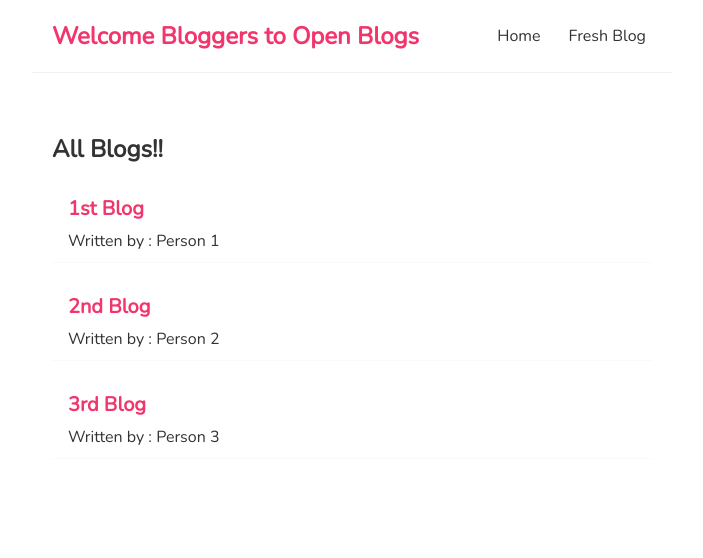
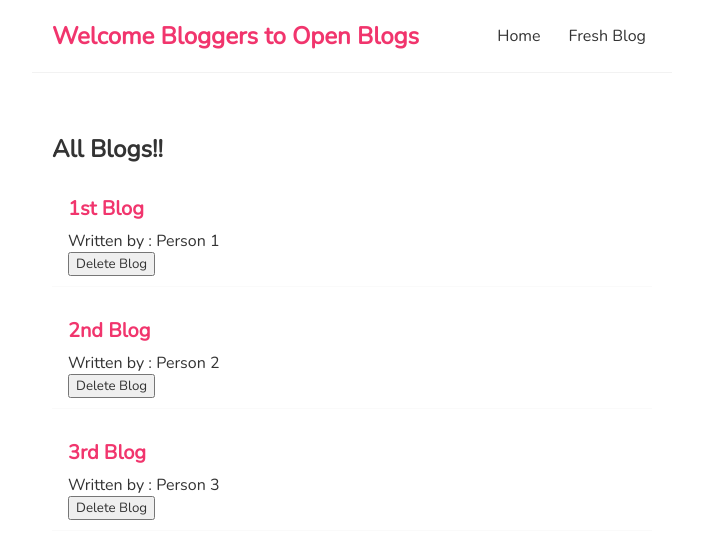
Before and after one commit to shyam7211/react-open-blog, a React (Create React App) app: page / in a window 1280 px wide. Shown: the top 558 px of the page, without its empty margins (288-991 px from the left). Built offline with nearby package versions, Linux system fonts and the light colour scheme.

Commit message:
Added delete button for deleting the blog.

```diff
--- a/src/components/BlogList.js
+++ b/src/components/BlogList.js
@@ -4,15 +4,16 @@
     // const BlogList = ({blogs, title}) => {   //This is also the way to provide props by destructuring it in the argument itself.
     return (
         <div className="blog-list">
-        <h2>{title}</h2>
+            <h2>{title}</h2>
             {blogs.map((blog) => (
                 <div className="blog-preview" key={blog.id}>
                     <h2>{blog.title}</h2>
                     <p>Written by : {blog.author}</p>
+                    <button onClick={() => props.handleDelete(blog.id)}>Delete Blog</button>
                 </div>
             ))}
         </div>
-     );
+    );
 }
 
 export default BlogList;
--- a/src/components/Home.js
+++ b/src/components/Home.js
@@ -10,11 +10,16 @@
         {title: '3rd Blog', author: 'Person 3', body: 'fjnjr arroa...', id: 3}
     ]);
 
+    const handleDelete = (id) => {
+        let newBlogs = blogs.filter(blogie => blogie.id !== id)
+        setBlogs(newBlogs);
+    }
+
     return (
         <div className="home">
-            <BlogList blogs={blogs} title="All Blogs!!" />
+            <BlogList blogs={blogs} title="All Blogs!!" handleDelete={handleDelete} />
             {/* The method below filter's only the required blog example for searching a blog */}
-            {/* <BlogList blogs={blogs.filter((blog) => blog.author === 'Person 2')} title="Person 2's Blogs!!" />  */}
+            {/* <BlogList blogs={blogs.filter((blog) => blog.author === 'Person 2')} title="Person 2's Blogs!!" handleDelete={handleDelete} />  */}
         </div>
     );
 }
```
